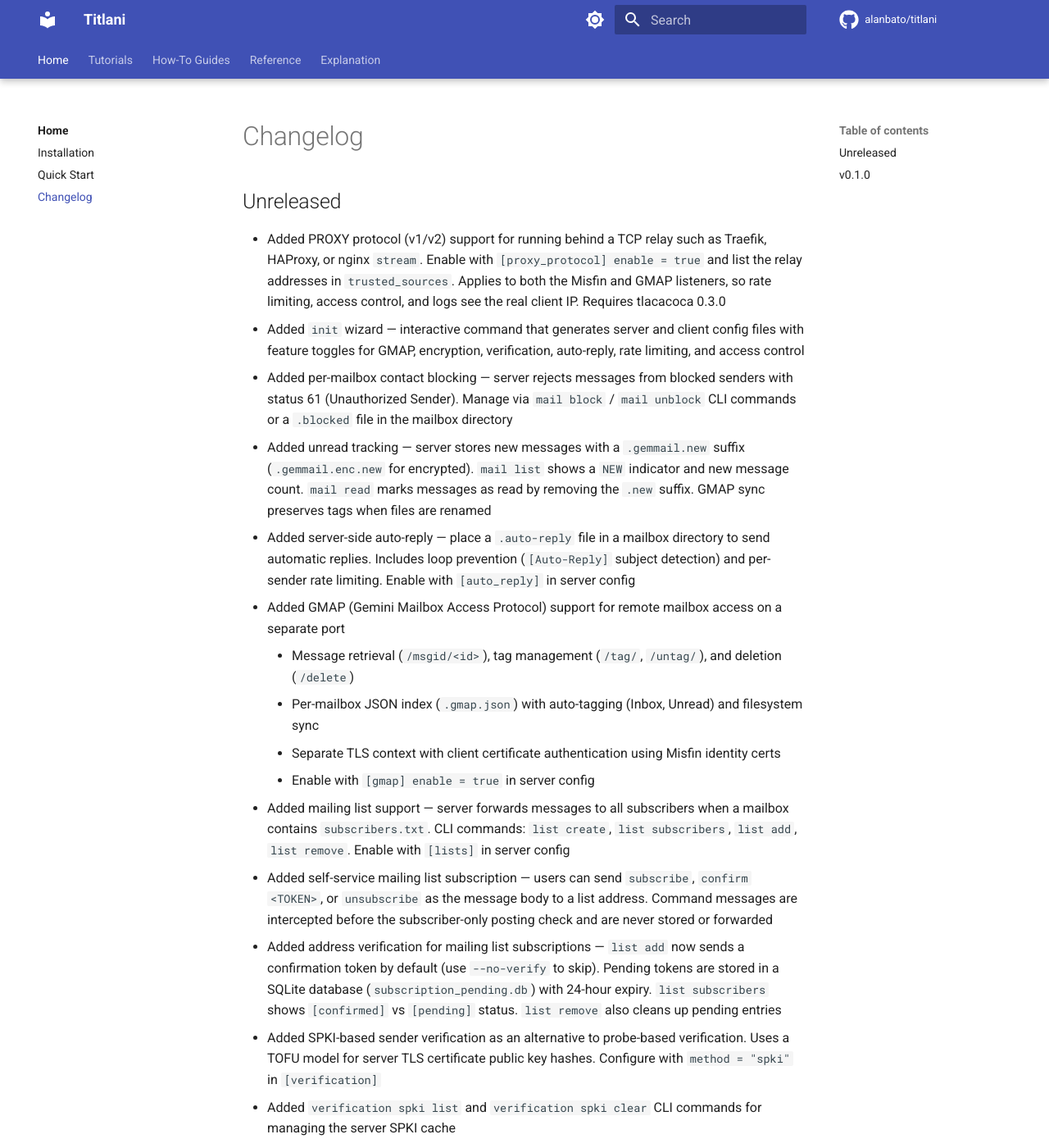
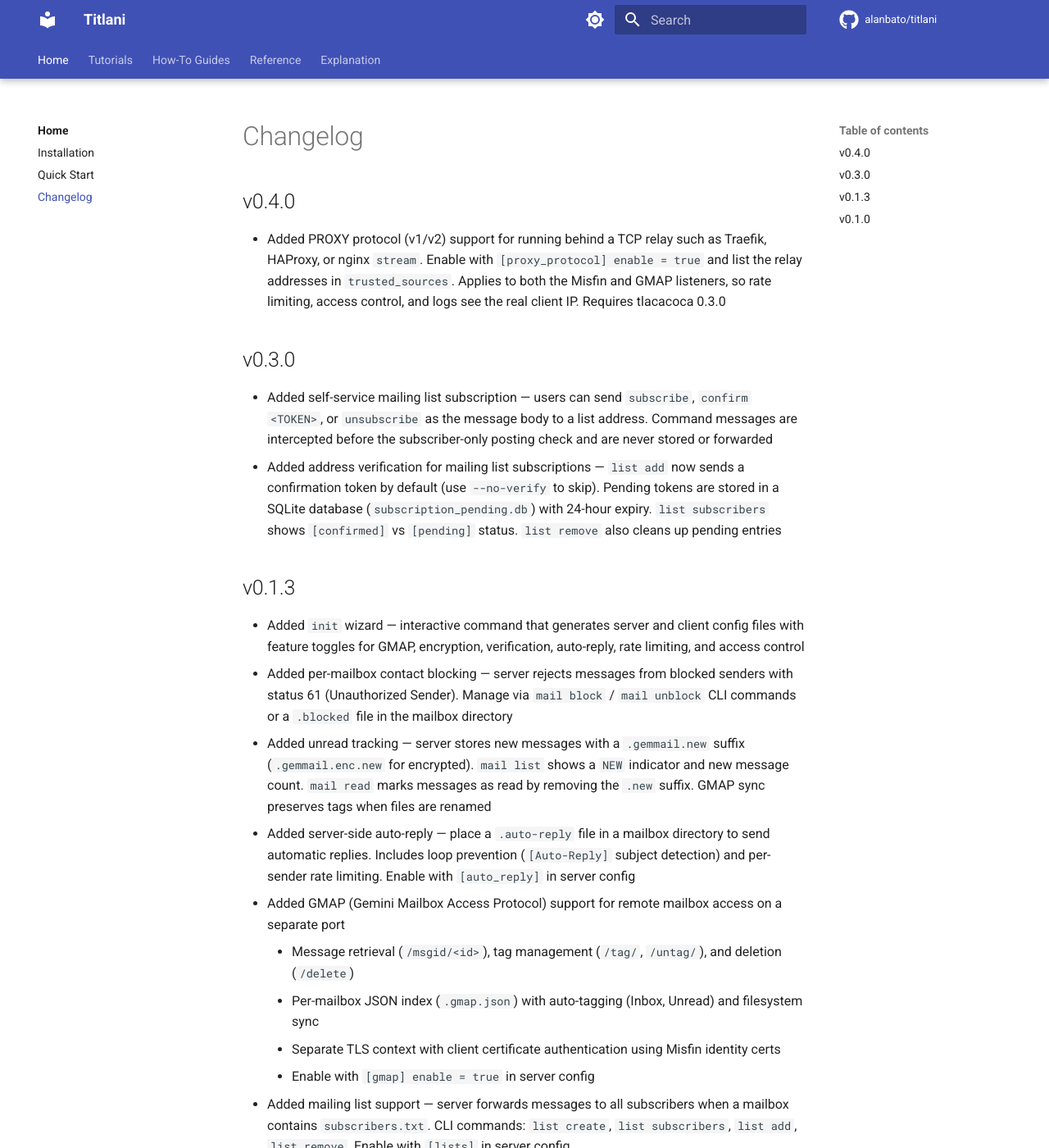
Before and after one commit to alanbato/titlani, an MkDocs documentation site: the page built from docs/changelog.md, in a window 1280 px wide and 1400 px high. Shown: the whole window at 82% size. Built offline with MkDocs 1.6.1 and Material for MkDocs 9.7.7, drawn with Linux system fonts in a browser that asks for light colours; comment, search, counter and statistics services are not loaded; part of the change alters nothing that is shown.

Commit message:
Organize changelog entries by release for 0.4.0

```diff
--- a/docs/changelog.md
+++ b/docs/changelog.md
@@ -1,8 +1,16 @@
 # Changelog
 
-## Unreleased
+## v0.4.0
 
 - Added PROXY protocol (v1/v2) support for running behind a TCP relay such as Traefik, HAProxy, or nginx `stream`. Enable with `[proxy_protocol] enable = true` and list the relay addresses in `trusted_sources`. Applies to both the Misfin and GMAP listeners, so rate limiting, access control, and logs see the real client IP. Requires tlacacoca 0.3.0
+
+## v0.3.0
+
+- Added self-service mailing list subscription — users can send `subscribe`, `confirm <TOKEN>`, or `unsubscribe` as the message body to a list address. Command messages are intercepted before the subscriber-only posting check and are never stored or forwarded
+- Added address verification for mailing list subscriptions — `list add` now sends a confirmation token by default (use `--no-verify` to skip). Pending tokens are stored in a SQLite database (`subscription_pending.db`) with 24-hour expiry. `list subscribers` shows `[confirmed]` vs `[pending]` status. `list remove` also cleans up pending entries
+
+## v0.1.3
+
 - Added `init` wizard — interactive command that generates server and client config files with feature toggles for GMAP, encryption, verification, auto-reply, rate limiting, and access control
 - Added per-mailbox contact blocking — server rejects messages from blocked senders with status 61 (Unauthorized Sender). Manage via `mail block` / `mail unblock` CLI commands or a `.blocked` file in the mailbox directory
 - Added unread tracking — server stores new messages with a `.gemmail.new` suffix (`.gemmail.enc.new` for encrypted). `mail list` shows a `NEW` indicator and new message count. `mail read` marks messages as read by removing the `.new` suffix. GMAP sync preserves tags when files are renamed
@@ -13,8 +21,6 @@
     - Separate TLS context with client certificate authentication using Misfin identity certs
     - Enable with `[gmap] enable = true` in server config
 - Added mailing list support — server forwards messages to all subscribers when a mailbox contains `subscribers.txt`. CLI commands: `list create`, `list subscribers`, `list add`, `list remove`. Enable with `[lists]` in server config
-- Added self-service mailing list subscription — users can send `subscribe`, `confirm <TOKEN>`, or `unsubscribe` as the message body to a list address. Command messages are intercepted before the subscriber-only posting check and are never stored or forwarded
-- Added address verification for mailing list subscriptions — `list add` now sends a confirmation token by default (use `--no-verify` to skip). Pending tokens are stored in a SQLite database (`subscription_pending.db`) with 24-hour expiry. `list subscribers` shows `[confirmed]` vs `[pending]` status. `list remove` also cleans up pending entries
 - Added SPKI-based sender verification as an alternative to probe-based verification. Uses a TOFU model for server TLS certificate public key hashes. Configure with `method = "spki"` in `[verification]`
 - Added `verification spki list` and `verification spki clear` CLI commands for managing the server SPKI cache
 - Added `mail search` command with per-field filters (`--from`, `--subject`, `--body`) and encrypted message support
```
